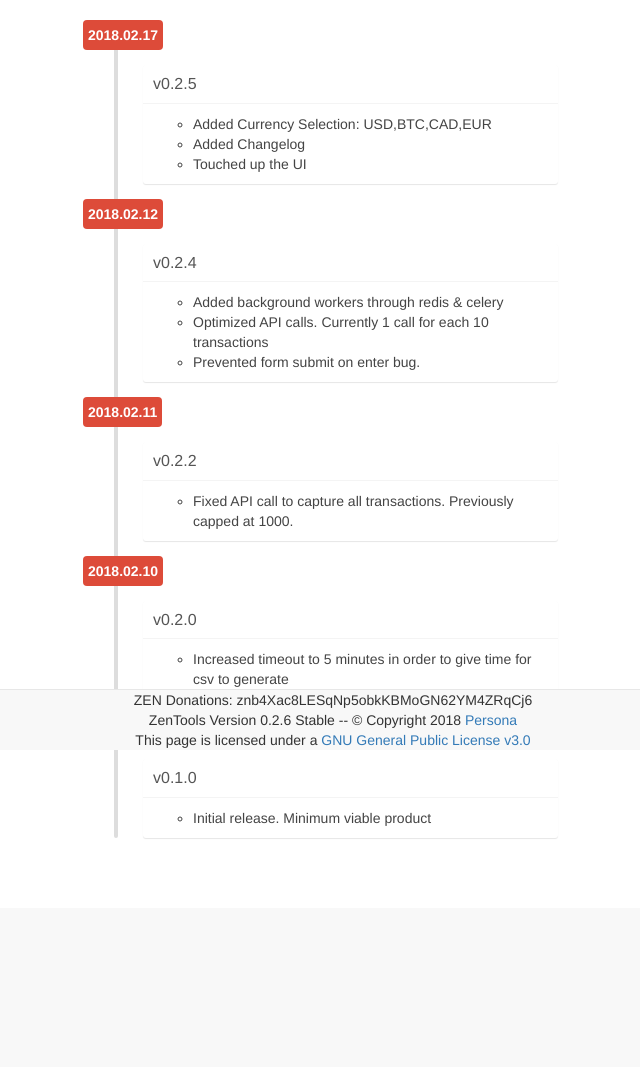
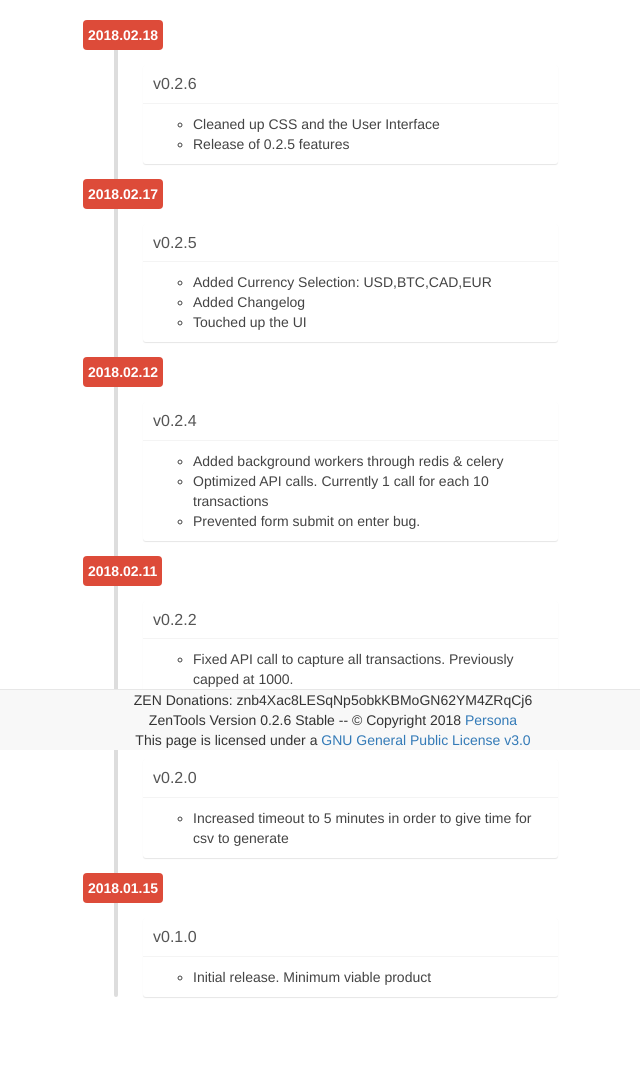
Before and after one commit to PersonaOnTheRun/zen-historical-tool, a Flask app: page /changelog in a window 1280 px wide. Shown: the part 50-1117 px from the top of the page, without its empty margins (307-947 px from the left). Before the commit the page ends 889 px from the top, so only its background shows below. Run offline with Flask 2, Linux system fonts and the light colour scheme; some libraries are stand-ins or nearby versions.

Commit message:
0.2.6 Stable update

```diff
--- a/templates/changelog.html
+++ b/templates/changelog.html
@@ -7,6 +7,20 @@
   <div class="row">
     <div class="col-md-12">
       <ul class="timeline">
+        <li class="time-label">
+          <span class="bg-red">2018.02.18</span>
+        </li>
+        <li>
+          <div class="timeline-item">
+            <h3 class="timeline-header">v0.2.6</h3>
+              <div class="timeline-body">
+                <ul>
+                  <li>Cleaned up CSS and the User Interface</li>
+                  <li>Release of 0.2.5 features</li>
+                </ul>
+              </div>
+          </div>
+        </li>
         <li class="time-label">
           <span class="bg-red">2018.02.17</span>
         </li>
```
